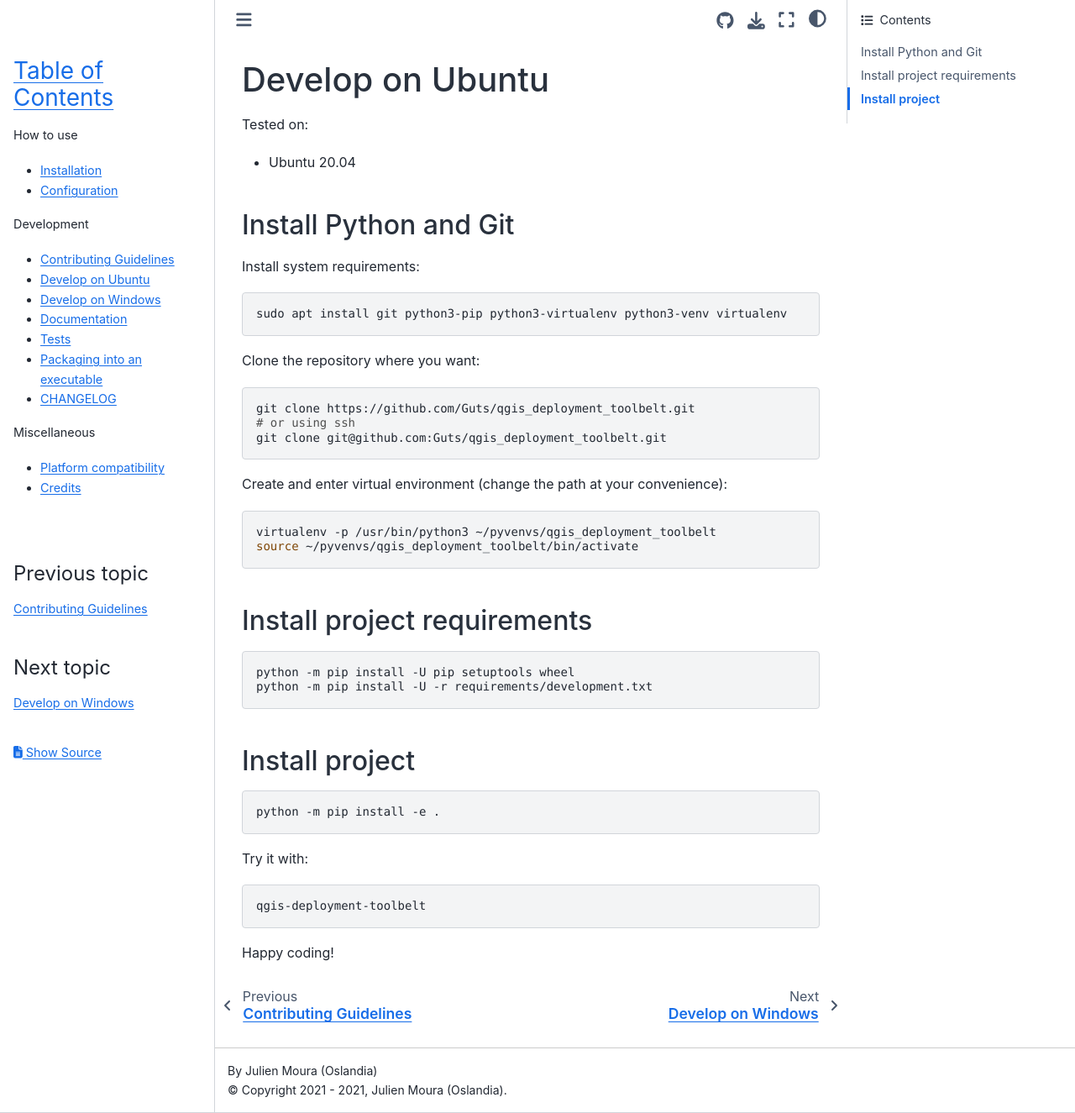
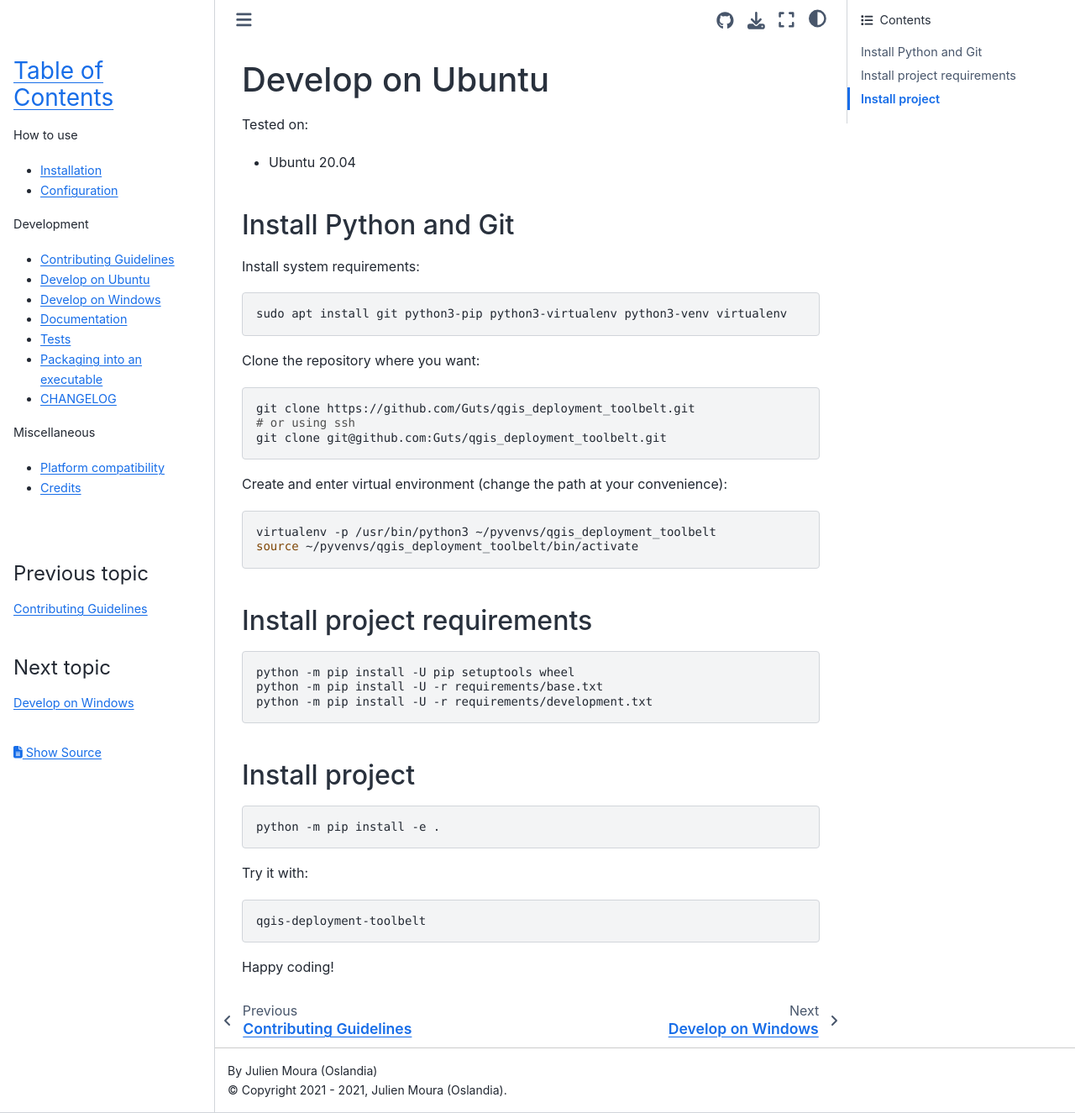
Before and after one commit to Guts/qgis-deployment-cli, a Sphinx documentation site: the page built from docs/development/ubuntu.md, in a window 1280 px wide and 1325 px high. Shown: the whole window at 84% size. Built offline with Sphinx 7.4.7 and the Sphinx Book theme 1.1.4, drawn with Linux system fonts in a browser that asks for light colours; pages that are not in the unit, such as notebooks, are missing from menus.

Commit message:
restore base

````diff
--- a/docs/development/ubuntu.md
+++ b/docs/development/ubuntu.md
@@ -31,6 +31,7 @@
 
 ```bash
 python -m pip install -U pip setuptools wheel
+python -m pip install -U -r requirements/base.txt
 python -m pip install -U -r requirements/development.txt
 ```
 
````
Also changed, not shown: docs/development/windows.md (+1 -0 lines).
